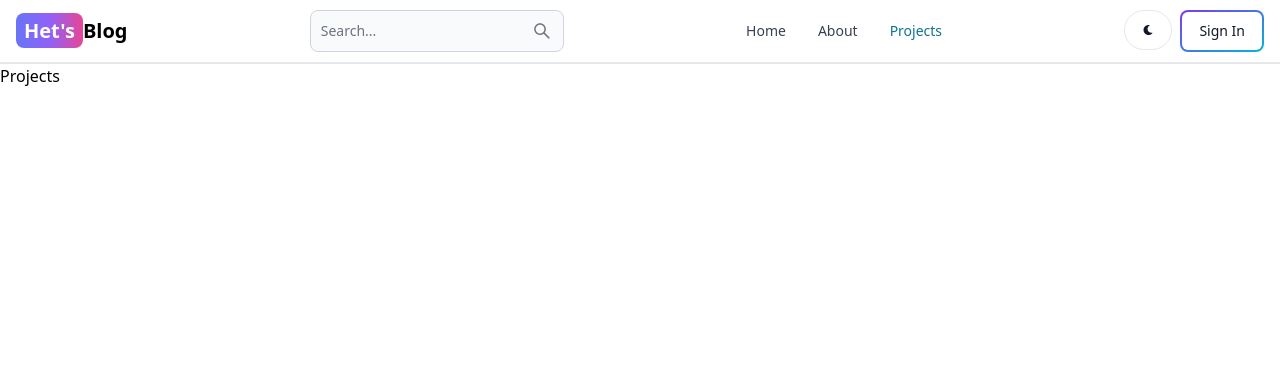
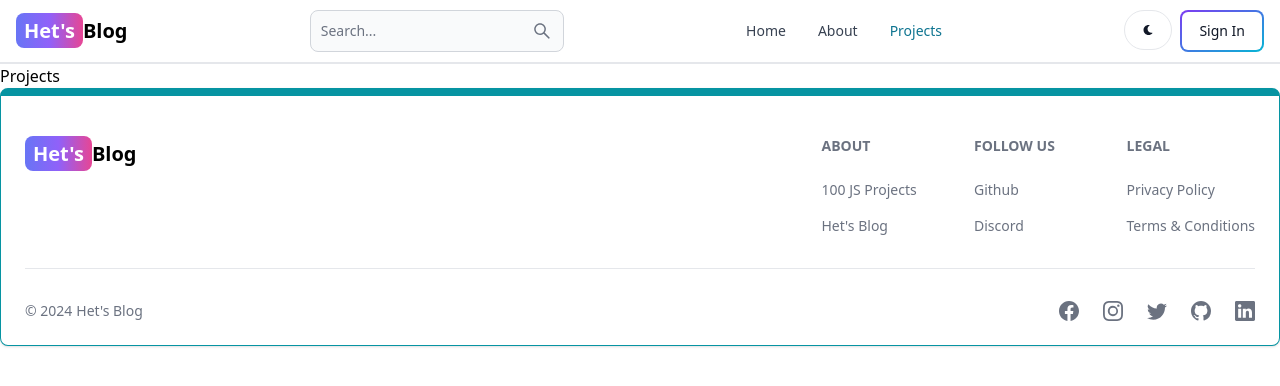
Before and after one commit to hetpatel4381/blog_app, a React (Vite) app in the folder client/: page /projects in a window 1280 px wide. Shown: the top 386 px of the page. Built offline with nearby package versions, Linux system fonts and the light colour scheme.

Commit message:
create and add footer component

```diff
--- a/client/src/App.jsx
+++ b/client/src/App.jsx
@@ -7,6 +7,7 @@
 import Dashboard from "./pages/Dashboard";
 import Projects from "./pages/Projects";
 import Header from "./components/Header";
+import Footer from "./components/Footer";
 
 const App = () => {
   return (
@@ -20,6 +21,7 @@
         <Route path="/dashboard" element={<Dashboard />} />
         <Route path="/projects" element={<Projects />} />
       </Routes>
+      <Footer />
     </BrowserRouter>
   );
 };
--- /dev/null
+++ b/client/src/components/Footer.jsx
@@ -0,0 +1,108 @@
+import React from "react";
+import { Footer } from "flowbite-react";
+import { Link } from "react-router-dom";
+import {
+  BsFacebook,
+  BsInstagram,
+  BsTwitter,
+  BsGithub,
+  BsLinkedin,
+} from "react-icons/bs";
+
+const FooterCom = () => {
+  return (
+    <Footer container className="border border-t-8 border-teal-500">
+      <div className="w-full max-w-7xl mx-auto">
+        <div className="grid w-full justify-between sm:flex md:grid-cols-1">
+          <div className="mt-5">
+            <Link
+              to={"/"}
+              className="self-center whitespace-nowrap text-lg sm:text-xl font-semibold dark:text-white"
+            >
+              <span className="px-2 py-1 bg-gradient-to-r from-indigo-500 via-purple-500 to-pink-500 rounded-lg text-white">
+                Het's
+              </span>
+              Blog
+            </Link>
+          </div>
+          <div className="grid grid-cols-2 gap-8 mt-4 sm:grid-cols-3 sm:gap-6">
+            <div>
+              <Footer.Title title="About" />
+              <Footer.LinkGroup col>
+                <Footer.Link
+                  href="https://www.100jsprojects.com"
+                  target="_blank"
+                  rel="noopener noreferrer"
+                >
+                  100 JS Projects
+                </Footer.Link>
+                <Footer.Link
+                  href="/about"
+                  target="_blank"
+                  rel="noopener noreferrer"
+                >
+                  Het's Blog
+                </Footer.Link>
+              </Footer.LinkGroup>
+            </div>
+            <div>
+              <Footer.Title title="Follow Us" />
+              <Footer.LinkGroup col>
+                <Footer.Link
+                  href="https://www.github.com/hetpatel4381"
+                  target="_blank"
+                  rel="noopener noreferrer"
+                >
+                  Github
+                </Footer.Link>
+                <Footer.Link href="#" target="_blank" rel="noopener noreferrer">
+                  Discord
+                </Footer.Link>
+              </Footer.LinkGroup>
+            </div>
+            <div>
+              <Footer.Title title="Legal" />
+              <Footer.LinkGroup col>
+                <Footer.Link href="#" target="_blank" rel="noopener noreferrer">
+                  Privacy Policy
+                </Footer.Link>
+                <Footer.Link href="#" target="_blank" rel="noopener noreferrer">
+                  Terms &amp; Conditions
+                </Footer.Link>
+              </Footer.LinkGroup>
+            </div>
+          </div>
+        </div>
+        <Footer.Divider />
+        <div className="w-full sm:flex sm:items-center sm:justify-between">
+          <Footer.Copyright
+            href="#"
+            by="Het's Blog"
+            year={new Date().getFullYear()}
+          />
+          <div className="flex gap-6 sm:mt-0 mt-4 sm:justify-center">
+            <Footer.Icon href="#" icon={BsFacebook} />
+            <Footer.Icon href="#" icon={BsInstagram} />
+            <Footer.Icon
+              href="https://x.com/Het46022536"
+              target="_blank"
+              icon={BsTwitter}
+            />
+            <Footer.Icon
+              href="https://github.com/hetpatel4381"
+              icon={BsGithub}
+              target="_blank"
+            />
+            <Footer.Icon
+              href="https://www.linkedin.com/in/het-patel-0407bb1b7/"
+              target="_blank"
+              icon={BsLinkedin}
+            />
+          </div>
+        </div>
+      </div>
+    </Footer>
+  );
+};
+
+export default FooterCom;
```
